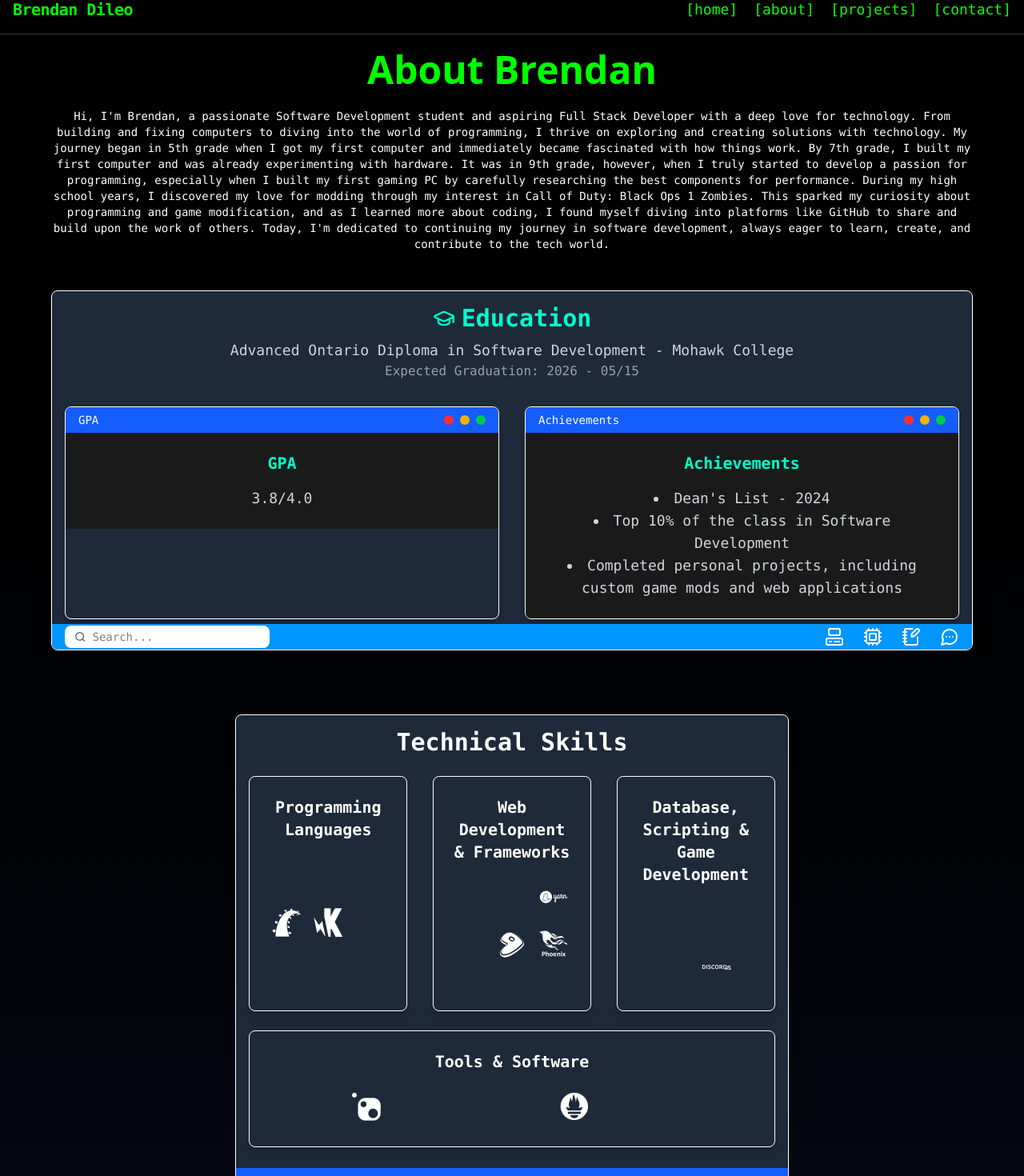
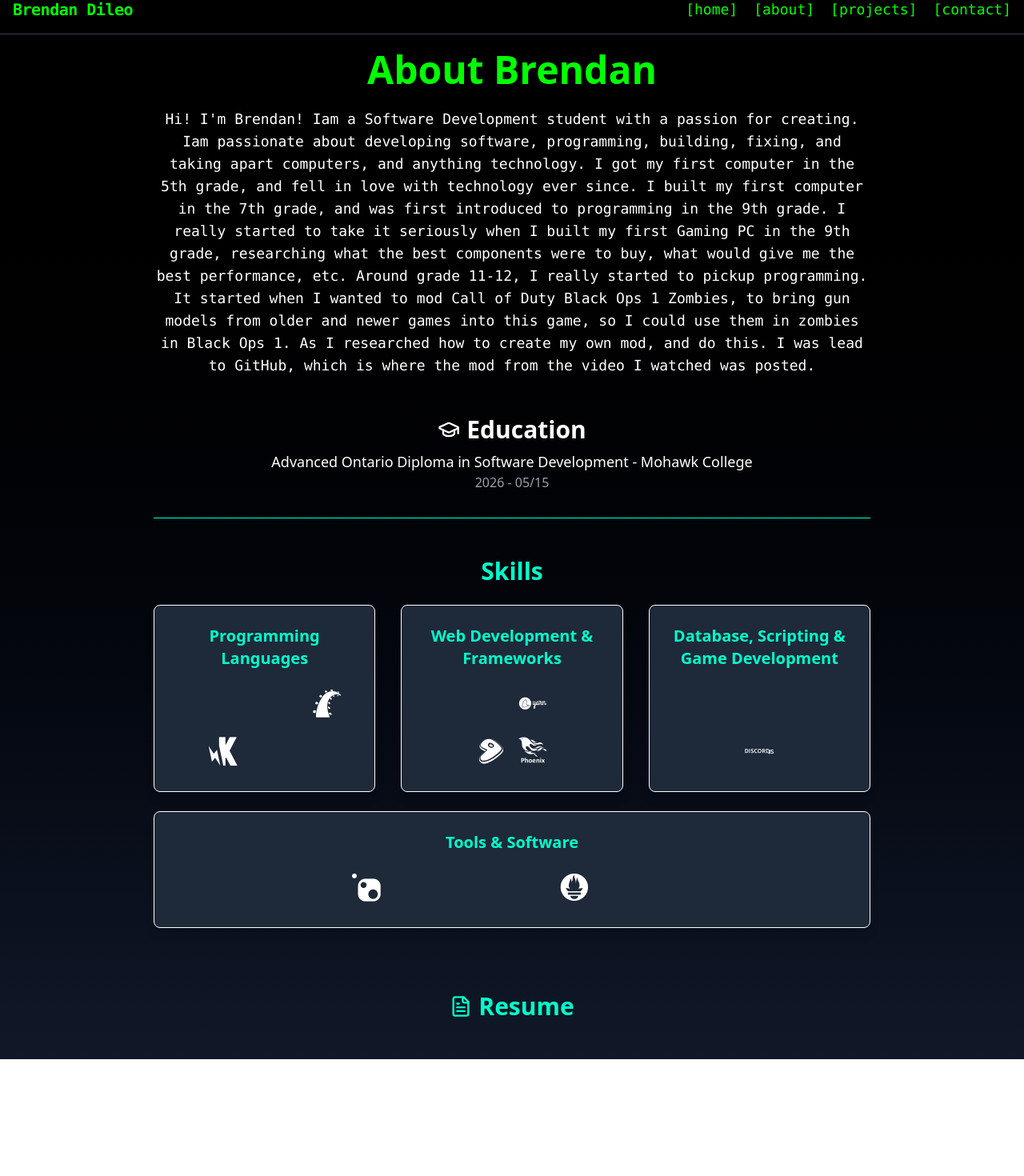
Before and after one commit to brendanddev/brendans-website, a React (Vite) app: page /about in a window 1280 px wide. Shown: the part 18-1488 px from the top of the page at 80% size. After the commit the page ends 1342 px from the top, so only its background shows below. Built offline with nearby package versions, Linux system fonts and the light colour scheme.

Commit message:
Commit #45 - Reverting to previous Version for About Page

```diff
--- a/src/pages/About.jsx
+++ b/src/pages/About.jsx
@@ -1,112 +1,53 @@
 // About.jsx
 // Brendan Dileo
 
-import { GraduationCap, FileText, Computer, Cpu, NotebookPen, MessageCircleMore, Search } from "lucide-react";
+import { GraduationCap, FileText } from "lucide-react";
 
 const About = () => {
   return (
-    <div className="w-full min-h-screen flex flex-col items-center bg-gradient-to-b from-black to-gray-900 text-white">
-      <div className="w-full max-w-6xl text-center">
+    <div className="relative w-full min-h-screen flex flex-col items-center bg-gradient-to-b from-black to-gray-900 text-white">
+      <div className="relative z-10 w-full max-w-4xl text-center">
         <h1 className="text-5xl font-bold text-[#00ff00] mt-5 mb-6">About Brendan</h1>
 
         {/* Summary */}
         <section className="w-full mb-12">
-          <p className="text-sm font-mono mt-2">
-            Hi, I'm Brendan, a passionate Software Development student and aspiring Full Stack Developer with a deep love for technology.
-            From building and fixing computers to diving into the world of programming, I thrive on exploring and creating solutions with technology.
-            My journey began in 5th grade when I got my first computer and immediately became fascinated with how things work. By 7th grade, I built
-            my first computer and was already experimenting with hardware. It was in 9th grade, however, when I truly started to develop a passion
-            for programming, especially when I built my first gaming PC by carefully researching the best components for performance. During my high
-            school years, I discovered my love for modding through my interest in Call of Duty: Black Ops 1 Zombies. This sparked my curiosity about
-            programming and game modification, and as I learned more about coding, I found myself diving into platforms like GitHub to share and build
-            upon the work of others. Today, I'm dedicated to continuing my journey in software development, always eager to learn, create, and contribute
-            to the tech world.
+          <p className="text-lg font-mono mt-2">
+            Hi! I'm Brendan!
+            Iam a Software Development student with a passion for creating.
+            Iam passionate about developing software, programming, building, fixing, and taking apart computers, and anything technology.
+
+            I got my first computer in the 5th grade, and fell in love with technology ever since.
+            I built my first computer in the 7th grade, and was first introduced to programming in the 9th grade.
+
+            I really started to take it seriously when I built my first Gaming PC in the 9th grade,
+            researching what the best components were to buy, what would give me the best performance, etc.
+
+            Around grade 11-12, I really started to pickup programming.
+            It started when I wanted to mod Call of Duty Black Ops 1 Zombies, to bring gun models from
+            older and newer games into this game, so I could use them in zombies in Black Ops 1.
+            As I researched how to create my own mod, and do this. I was lead to GitHub, which is where
+            the mod from the video I watched was posted.
           </p>
         </section>
 
         {/* Education */}
-        <section className="w-full mb-12 pb-8">
-          <div className="max-w-6xl h-[450px] bg-gray-800 rounded-lg shadow-lg flex flex-col border border-white overflow-hidden font-mono mx-auto">
-            <div className="flex-1 p-4 overflow-y-auto text-white">
-              <h2 className="text-3xl font-semibold text-center text-[#00ffcc] flex items-center justify-center gap-2">
+        <section className="w-full mb-12 border-b border-[#00ffcc] pb-8">
+          <h2 className="text-3xl font-semibold flex items-center justify-center gap-2">
             <GraduationCap size={28} /> Education
           </h2>
-              <p className="text-lg mt-2 text-center font-medium text-gray-300">
+          <p className="text-lg mt-2">
             Advanced Ontario Diploma in Software Development - Mohawk College
           </p>
-              <p className="text-gray-400 text-center">Expected Graduation: 2026 - 05/15</p>
-
-              <div className="mt-8 flex gap-8 justify-center">
-                {/* GPA Window */}
-                <div className="w-full sm:w-1/2 bg-gray-800 rounded-lg shadow-lg flex flex-col border border-white overflow-hidden">
-                  {/* Window Header */}
-                  <div className="h-8 bg-blue-600 flex items-center justify-between px-4 text-sm text-white">
-                    <span>GPA</span>
-                    <div className="flex gap-2">
-                      <div className="w-3 h-3 bg-red-500 rounded-full"></div>
-                      <div className="w-3 h-3 bg-yellow-500 rounded-full"></div>
-                      <div className="w-3 h-3 bg-green-500 rounded-full"></div>
-                    </div>
-                  </div>
-                  {/* Window Content */}
-                  <div className="p-6 bg-[#1a1a1a]">
-                    <h3 className="text-xl font-semibold text-[#00ffcc] mb-4">GPA</h3>
-                    <p className="text-lg text-gray-300">3.8/4.0</p>
-                  </div>
-                </div>
-
-                {/* Achievements Window */}
-                <div className="w-full sm:w-1/2 bg-gray-800 rounded-lg shadow-lg flex flex-col border border-white overflow-hidden">
-                  {/* Window Header */}
-                  <div className="h-8 bg-blue-600 flex items-center justify-between px-4 text-sm text-white">
-                    <span>Achievements</span>
-                    <div className="flex gap-2">
-                      <div className="w-3 h-3 bg-red-500 rounded-full"></div>
-                      <div className="w-3 h-3 bg-yellow-500 rounded-full"></div>
-                      <div className="w-3 h-3 bg-green-500 rounded-full"></div>
-                    </div>
-                  </div>
-                  {/* Window Content */}
-                  <div className="p-6 bg-[#1a1a1a]">
-                    <h3 className="text-xl font-semibold text-[#00ffcc] mb-4">Achievements</h3>
-                    <ul className="list-disc list-inside text-lg text-gray-300">
-                      <li>Dean's List - 2024</li>
-                      <li>Top 10% of the class in Software Development</li>
-                      <li>Completed personal projects, including custom game mods and web applications</li>
-                    </ul>
-                  </div>
-                </div>
-              </div>
-            </div>
-
-            <div className="h-8 bg-[#0096FF] flex items-center justify-between px-4 text-sm text-white">
-            <div className="flex items-center bg-white text-black px-3 py-1 rounded-lg w-64">
-              <Search size={16} className="text-gray-600" />
-              <input
-                type="text"
-                placeholder="Search..."
-                className="ml-2 bg-transparent outline-none w-full"
-              />
-            </div>
-              <div className="flex gap-6 ml-6 text-white text-sm">
-                <Computer />
-                <Cpu />
-                <NotebookPen />
-                <MessageCircleMore />
-              </div>
-
-            </div>
-          </div>
+          <p className="text-gray-400">2026 - 05/15</p>
         </section>
 
         {/* Skills */}
         <section className="w-full mb-12 pb-8">
-          <div className="w-3/5 h-[600px] bg-gray-800 rounded-lg shadow-lg flex flex-col border border-white overflow-hidden font-mono mx-auto">
-            <div className="flex-1 p-4 overflow-y-auto text-white">
-              <h2 className="text-3xl font-semibold">Technical Skills</h2>
+          <h2 className="text-3xl font-semibold text-[#00ffcc]">Skills</h2>
           <div className="mt-6 grid grid-cols-1 sm:grid-cols-2 lg:grid-cols-3 gap-8">
+
             <div className="text-center p-6 border rounded-lg shadow-lg bg-gray-800">
-                  <h3 className="text-xl font-semibold">Programming Languages</h3>
+              <h3 className="text-xl font-semibold text-[#00ffcc]">Programming Languages</h3>
               <br />
               <div className="flex justify-center flex-wrap gap-4">
                 <i className="devicon-java-plain text-4xl mb-2" />
@@ -120,7 +61,7 @@ const About = () => {
             </div>
 
             <div className="text-center p-6 border rounded-lg shadow-lg bg-gray-800">
-                  <h3 className="text-xl font-semibold">Web Development & Frameworks</h3>
+              <h3 className="text-xl font-semibold text-[#00ffcc]">Web Development & Frameworks</h3>
               <br />
               <div className="flex justify-center flex-wrap gap-4">
                 <i className="devicon-react-original text-4xl mb-2" />
@@ -133,7 +74,7 @@ const About = () => {
             </div>
 
             <div className="text-center p-6 border rounded-lg shadow-lg bg-gray-800">
-                  <h3 className="text-xl font-semibold">Database, Scripting & Game Development</h3>
+              <h3 className="text-xl font-semibold text-[#00ffcc]">Database, Scripting & Game Development</h3>
               <br />
               <div className="flex justify-center flex-wrap gap-4">
                 <i className="devicon-microsoftsqlserver-plain text-4xl mb-2" />
@@ -147,7 +88,7 @@ const About = () => {
 
           <div className="mt-6 grid grid-cols-1 sm:grid-cols-2 lg:grid-cols-3 gap-8">
             <div className="col-span-3 text-center p-6 border rounded-lg shadow-lg bg-gray-800">
-                  <h3 className="text-xl font-semibold">Tools & Software</h3>
+              <h3 className="text-xl font-semibold text-[#00ffcc]">Tools & Software</h3>
               <br />
               <div className="flex justify-center flex-wrap gap-4">
                 <i className="devicon-git-plain text-4xl mb-2" />
@@ -161,36 +102,13 @@ const About = () => {
               </div>
             </div>
           </div>
-            </div>
-            <div className="h-8 bg-blue-600 flex items-center justify-between px-4 text-sm text-white">
-              <span>Technical Skills</span>
-              <div className="flex gap-2">
-                <div className="w-3 h-3 bg-red-500 rounded-full"></div>
-                <div className="w-3 h-3 bg-yellow-500 rounded-full"></div>
-                <div className="w-3 h-3 bg-green-500 rounded-full"></div>
-              </div>
-            </div>
-          </div>
         </section>
 
-        {/* Resume */}
+        {/* Resume ... Need to add download link?*/}
         <section className="w-full mb-12">
-          <div className="w-3/5 h-[600px] bg-gray-800 rounded-lg shadow-lg flex flex-col border border-white overflow-hidden font-mono mx-auto">
-            <div className="flex-1 p-4 overflow-y-auto text-white">
           <h2 className="text-3xl font-semibold text-[#00ffcc] flex items-center justify-center gap-2">
             <FileText size={28} /> Resume
           </h2>
-              {/* Add your resume content here */}
-            </div>
-            <div className="h-8 bg-blue-600 flex items-center justify-between px-4 text-sm text-white">
-              <span>Resume</span>
-              <div className="flex gap-2">
-                <div className="w-3 h-3 bg-red-500 rounded-full"></div>
-                <div className="w-3 h-3 bg-yellow-500 rounded-full"></div>
-                <div className="w-3 h-3 bg-green-500 rounded-full"></div>
-              </div>
-            </div>
-          </div>
         </section>
       </div>
     </div>
```
Lines whose indentation alone changed are shown as unchanged.
